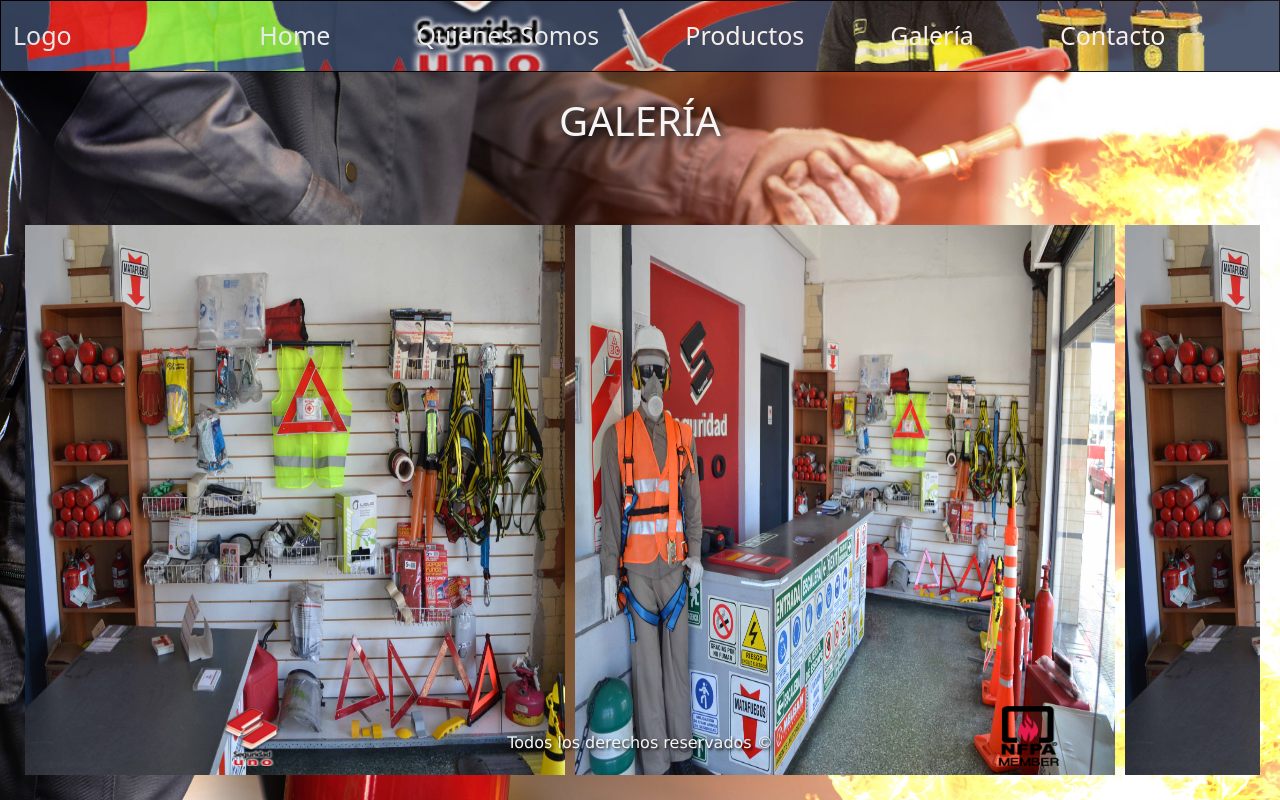
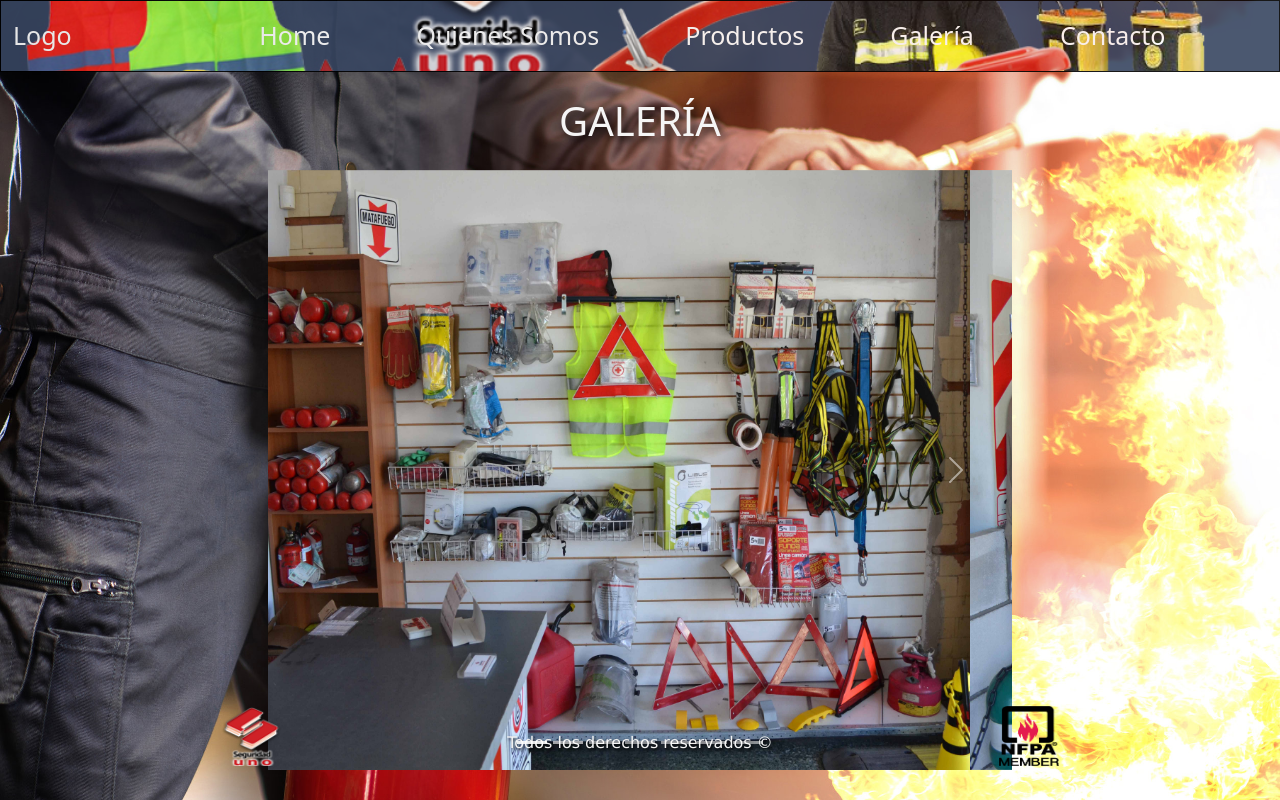
Before and after one commit to Mauro-Villar/DesarrolloWeb-Coderhouse, a plain HTML site: page paginas/galeria.html in a window 1280 px wide. Drawn offline with nearby package versions, Linux system fonts and the light colour scheme.

Commit message:
hice carrusel

```diff
--- a/paginas/galeria.html
+++ b/paginas/galeria.html
@@ -42,15 +42,57 @@
   <main>
 
     <h1>GALERÍA</h1>
-    <section class="carrusel__container">
+    <section class="container">
+      <div class="row">
+     <div class="col-lg-12 col-md-12 col-sm-12">
+      <div id="carouselExampleIndicators" class="carousel slide" data-bs-ride="carousel">
+        <div class="carousel-indicators">
+          <button type="button" data-bs-target="#carouselExampleIndicators" data-bs-slide-to="0" class="active" aria-current="true" aria-label="Slide 1"></button>
+          <button type="button" data-bs-target="#carouselExampleIndicators" data-bs-slide-to="1" aria-label="Slide 2"></button>
+          <button type="button" data-bs-target="#carouselExampleIndicators" data-bs-slide-to="2" aria-label="Slide 3"></button>
+          <button type="button" data-bs-target="#carouselExampleIndicators" data-bs-slide-to="3" aria-label="Slide 4"></button>
+          <button type="button" data-bs-target="#carouselExampleIndicators" data-bs-slide-to="4" aria-label="Slide 5"></button>
+          <button type="button" data-bs-target="#carouselExampleIndicators" data-bs-slide-to="5" aria-label="Slide 6"></button>
+          <button type="button" data-bs-target="#carouselExampleIndicators" data-bs-slide-to="6" aria-label="Slide 7"></button>
+
+        </div>
+        <div class="carousel-inner">
+          <div class="carousel-item active">
+            <img src="../imagenes/Seg1 local1.jpg" class="d-block w-100" alt="fotocarrusel">
+          </div>
+          <div class="carousel-item">
+            <img src="../imagenes/Seg1 local2.jpg" class="d-block w-100" alt="fotocarrusel">
+          </div>
+          <div class="carousel-item">
+            <img src="../imagenes/Seg1 local3.jpg" class="d-block w-100" alt="fotocarrusel">
+          </div>
+          <div class="carousel-item">
+            <img src="../imagenes/Seg1 local4.jpg" class="d-block w-100" alt="fotocarrusel">
+          </div>
+          <div class="carousel-item">
+            <img src="../imagenes/Seg1 local5.jpg" class="d-block w-100" alt="fotocarrusel">
+          </div>
+          <div class="carousel-item">
+            <img src="../imagenes/Seg1 local7.jpg" class="d-block w-100" alt="fotocarrusel">
+          </div>
+
+        </div>
+        <button class="carousel-control-prev" type="button" data-bs-target="#carouselExampleIndicators" data-bs-slide="prev">
+          <span class="carousel-control-prev-icon" aria-hidden="true"></span>
+          <span class="visually-hidden">Previous</span>
+        </button>
+        <button class="carousel-control-next" type="button" data-bs-target="#carouselExampleIndicators" data-bs-slide="next">
+          <span class="carousel-control-next-icon" aria-hidden="true"></span>
+          <span class="visually-hidden">Next</span>
+        </button>
+      </div>
+     </div>
+     <div class="col"></div>
+
+      </div>
 
 
 
-    <div class="galery__img"><img  src="../imagenes/Seg1 local1.jpg" alt="fotolocal1"></div>
-    <div class="galery__img"><img  src="../imagenes/Seg1 local2.jpg" alt="fotolocal2"></div>
-    <div class="galery__img"><img  src="../imagenes/Seg1 local3.jpg" alt="fotolocal3"></div>
-    <div class="galery__img"><img  src="../imagenes/Seg1 local4.jpg" alt="fotolocal4"></div>
-    <div class="galery__img"><img  src="../imagenes/Seg1 local5.jpg" alt="fotolocal5"></div>
 
 
 
--- a/style.css
+++ b/style.css
@@ -251,4 +251,16 @@
 
 }
 
+.container{
+  height: 60vh;
+  width: 60vw;
+}
+
+.carousel-item{
+  height: 600px;
+}
+.carousel-item img{
+  height: 600px;
+}
+
 /* GALERIA CARRUSEL */
```
Also changed, not shown: imagenes/Seg1 local6.jpg (added), imagenes/Seg1 local7.jpg (added).
